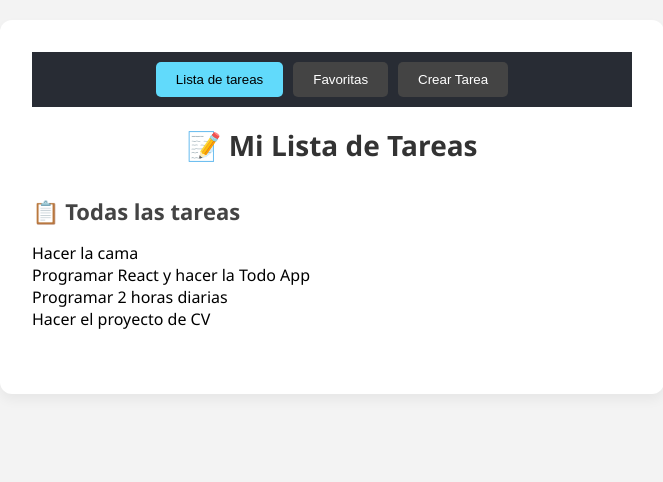
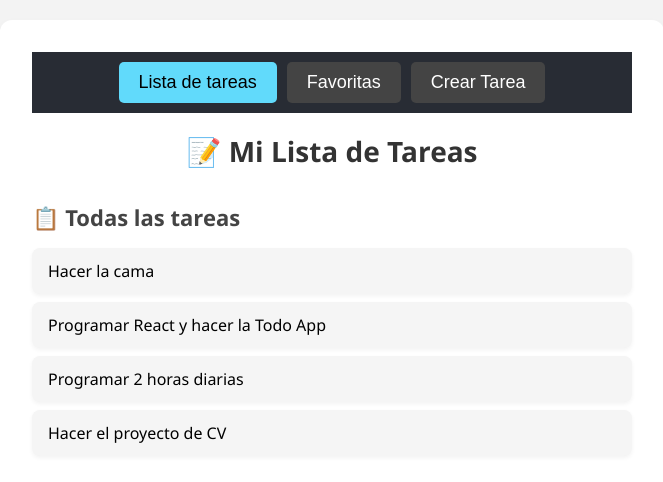
Before and after one commit to soyjuanmacias/react-todo-app-educational, a React (Vite) app: page / in a window 1280 px wide. Shown: the top 482 px of the page, without its empty margins (308-971 px from the left). Built offline with nearby package versions, Linux system fonts and the light colour scheme.

Commit message:
feat(todos): add <TodoItem /> and toggleTodo action

```diff
--- a/src/App.jsx
+++ b/src/App.jsx
@@ -44,12 +44,20 @@
         setTodos((prev) => [...prev, newTodo]);
     };
 
+    const toggleTodo = (id) => {
+        const updatedTodos = todos.map((todo) => {
+            return todo.id === id ? { ...todo, done: !todo.done } : todo;
+        });
+
+        setTodos(updatedTodos);
+    };
+
     return (
         <div className="app-container">
             <Navigation activeTab={activeTab} setActiveTab={setActiveTab} />
             <h1 className="app-title">📝 Mi Lista de Tareas</h1>
 
-            {activeTab === Tabs.TODOS && <TodoList todos={todos} />}
+            {activeTab === Tabs.TODOS && <TodoList toggleTodo={toggleTodo} todos={todos} />}
 
             {activeTab === Tabs.FAVORITES && <h2>Pestaña: Favoritos</h2>}
 
--- /dev/null
+++ b/src/components/TodoItem/TodoItem.jsx
@@ -0,0 +1,17 @@
+import "./TodoItem.css";
+
+// Completarlo
+// Eliminarlo
+// Favorito
+
+export const TodoItem = ({ todo, toggleTodo }) => {
+    return (
+        <div className={`todo-item ${todo.done ? "done" : ""}`} onClick={() => toggleTodo(todo.id)}>
+            <span className="todo-text">{todo.text}</span>
+
+            {/* <div className="todo-actions">
+
+            </div> */}
+        </div>
+    );
+};
--- a/src/components/TodoList/TodoList.jsx
+++ b/src/components/TodoList/TodoList.jsx
@@ -1,3 +1,4 @@
+import { TodoItem } from "../TodoItem/TodoItem";
 import "./TodoList.css";
 
 export const TodoList = (props) => {
@@ -10,9 +11,11 @@
 
             {props?.todos?.map(todo => {
                 return (
-                    <div className="todo" key={todo.id}>
-                        {todo.text}
-                    </div>
+                    <TodoItem
+                        key={todo.id}
+                        todo={todo}
+                        toggleTodo={props.toggleTodo}
+                    />
                 )
             })}
         </div>
```
